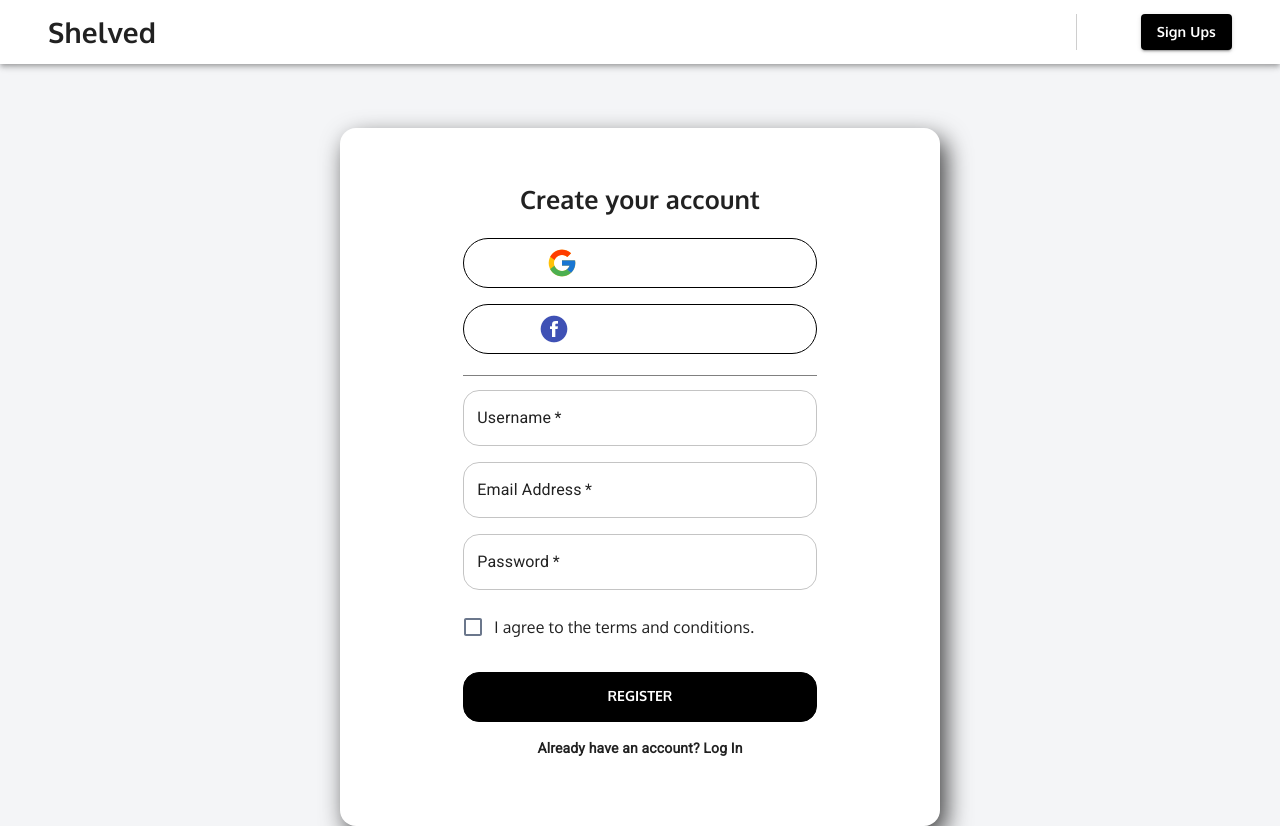
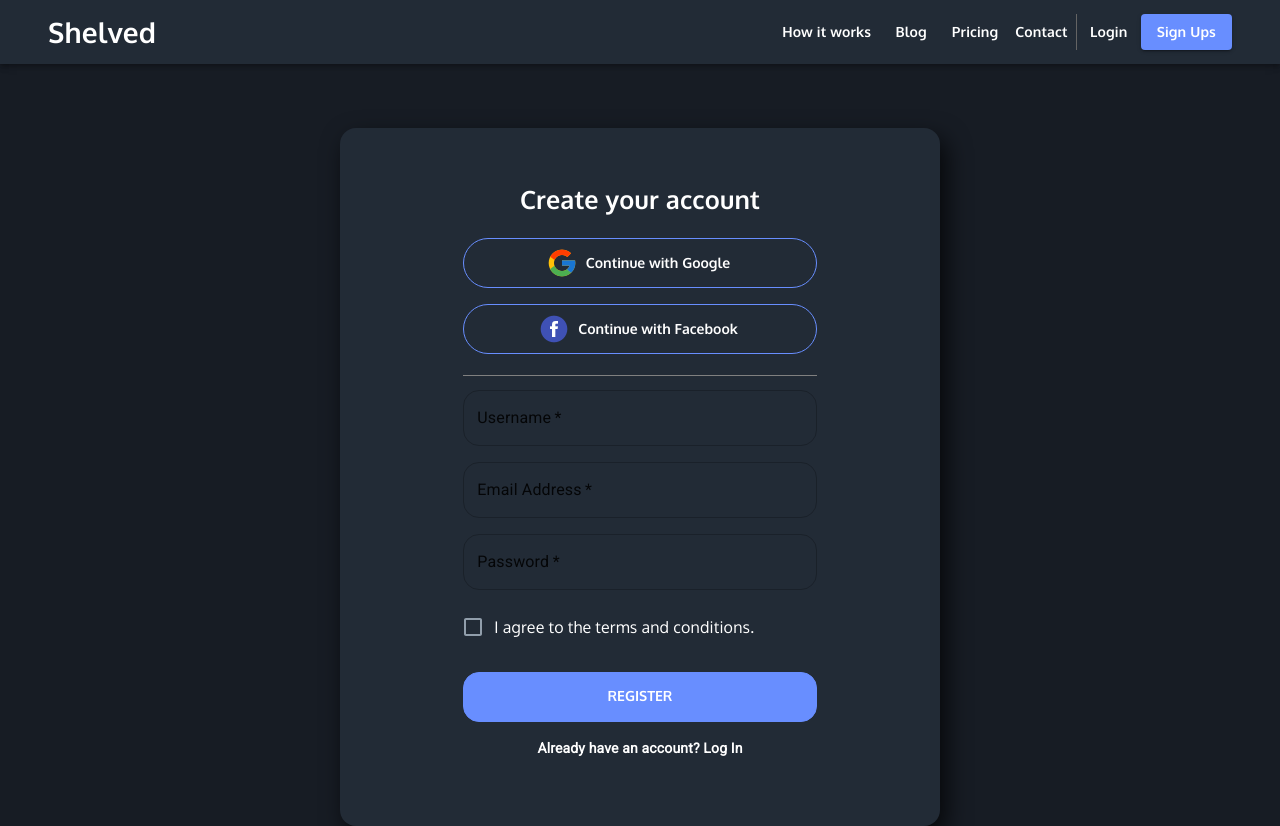
Before and after one commit to arju88nair/ReactTIL, a React app: page /register in a window 1280 px wide. Built offline with nearby package versions, Linux system fonts and the light colour scheme.

Commit message:
Text colors

```diff
--- a/src/_helpers/theme.js
+++ b/src/_helpers/theme.js
@@ -21,7 +21,7 @@ export const themeDark = createMuiTheme({
         primary: {
             main: '#222b36',
             primary: '#688eff',
-            light: '#688eff',
+            dark: '#fff',
         },
         secondary: {
             // main: '#000',
@@ -83,13 +83,13 @@ export const themeLight = createMuiTheme({
             default: "#ffffff"
         },
         text: {
-            primary: "#fff",
+            primary: "#000",
             secondary:'rgb(107, 119, 140)',
             disabled:'rgba(0, 0, 0, 0.38)',
 
         },
         button:{
-            primary:"#000",
+            primary:"#fff",
             secondary:'#000',
             active:'rgba(0, 0, 0, 0.54)',
             hover:'rgba(0, 0, 0, 0.04)',
--- a/src/app/App.jsx
+++ b/src/app/App.jsx
@@ -53,7 +53,7 @@ export function App() {
             {/*        {alert.message}*/}
             {/*    </Alert>*/}
             {/*</Snackbar>*/}
-                <ThemeProvider theme={themeLight}>
+                <ThemeProvider theme={themeDark}>
             <Router history={history}>
                 <Switch>
                     <PrivateRoute exact path="/" component={HomePage}/>
--- a/src/index.html
+++ b/src/index.html
@@ -20,12 +20,9 @@
     html, body {
         margin: 0;
         height: 100%;
-        /*border: thick solid red;*/
         min-height: 100%;
-        /*background-color: #fcfcf6 !important;*/
     }
     #app{
-        /*border: thick solid green;*/
         height: 100vh;
     }
     body {
--- a/src/views/LandingPage/HeroBanner.js
+++ b/src/views/LandingPage/HeroBanner.js
@@ -16,7 +16,8 @@ const useStyles = makeStyles((theme) => ({
         background: 'transparent'
     },
     typography: {
-        textAlign: "center"
+        textAlign: "center",
+        color: theme.palette.text.primary,
     },
     heroButtons: {
         marginTop: theme.spacing(4),
--- a/src/views/LoginPage/LoginForm.jsx
+++ b/src/views/LoginPage/LoginForm.jsx
@@ -8,19 +8,21 @@ import {ThemeProvider, makeStyles, createMuiTheme} from '@material-ui/core/style
 import Container from '@material-ui/core/Container';
 import {green} from "@material-ui/core/colors/green";
 import {useDispatch, useSelector} from "react-redux";
-import {alertActions, miscActions,authenticationActions} from "../../_actions";
+import {alertActions, miscActions, authenticationActions} from "../../_actions";
 import {Link} from 'react-router-dom';
 import FormControlLabel from "@material-ui/core/FormControlLabel";
 import Checkbox from "@material-ui/core/Checkbox";
 import Divider from "@material-ui/core/Divider";
 
 const theme = createMuiTheme({
-    palette: {
-        primary: green,
-        // text:"white"
-    },
+    // palette: {
+    //     primary: {
+    //         main: "#fff", //this overide blue color
+    //         light: "red", //overides light blue
+    //         dark: "green", //overides dark blue color
+    //     },
+    // },
 });
-
 
 const useStyles = makeStyles((theme) => ({
     backdrop: {
@@ -43,7 +45,6 @@ const useStyles = makeStyles((theme) => ({
         padding: theme.spacing(8),
         borderRadius: '2%',
         backgroundColor: '#ffffff'
-
     },
     avatar: {
         margin: theme.spacing(1),
@@ -95,10 +96,20 @@ const useStyles = makeStyles((theme) => ({
         "MozBoxShadow": "6px 10px 25px 0px rgba(0,0,0,0.75)",
         "boxShadow": "6px 10px 25px 0px rgba(0,0,0,0.75)"
     },
-    textField: {
-        [`& fieldset`]: {
-            borderRadius: '16px',
-        },
+    // textField: {
+    //     [`& fieldset`]: {
+    //         borderRadius: '16px',
+    //         color: theme.palette.text.primary
+    //     },
+    //
+    // },
+    textColor: {
+        color: theme.palette.text.primary
+    },
+    multilineColor: {
+        color: theme.palette.text.primary,
+        borderRadius: '16px',
+
     }
 }));
 
@@ -135,7 +146,7 @@ export function LoginForm() {
     return (
         <Container component="main" maxWidth="sm" className={classes.loginBay}>
             <div className={classes.paper}>
-                <Typography  variant="h5" style={{fontSize: "1.8em", fontWeight: "bold",color: theme.palette.text.primary }}>
+                <Typography className={classes.textColor} variant="h5" style={{fontSize: "1.8em", fontWeight: "bold"}}>
                     Log in to your account
                 </Typography>
                 <div className={classes.socialButtonBlock}>
@@ -181,7 +192,9 @@ export function LoginForm() {
                                     margin="normal"
                                     value={user.email}
                                     type="email"
-                                    className={classes.textField}
+                                    InputProps={{
+                                        className: classes.multilineColor
+                                    }}
 
                                 />
                             </ThemeProvider>
@@ -199,16 +212,16 @@ export function LoginForm() {
                                     autoComplete="current-password"
                                     value={user.password} onChange={handleChange}
                                     inputProps={{minLength: 2}}
-                                    color="primary"
-                                    className={classes.textField}
-                                />
+                                    InputProps={{
+                                        className: classes.multilineColor
+                                    }}/>
                             </ThemeProvider>
                         </Grid>
                         <Grid item xs={12}>
 
-                            <FormControlLabel
-                                control={<Checkbox value="allowExtraEmails" color="text"/>}
-                                label="Remember me"
+                            <FormControlLabel className={classes.textColor}
+                                              control={<Checkbox value="allowExtraEmails" color="text"/>}
+                                              label="Remember me"
                             />
                         </Grid>
                         {errorOpen ? <Grid item xs={12}>
@@ -228,8 +241,8 @@ export function LoginForm() {
                     </Button>
                     <Grid container justify="center">
                         <Grid item>
-                            <Link to="/register" variant="body2"
-                                  style={{textDecoration: 'none', fontWeight: 'bold',color: theme.palette.text.primary}}>
+                            <Link to="/register" variant="body2" className={classes.textColor}
+                                  style={{textDecoration: 'none', fontWeight: 'bold'}}>
                                 New here? Sign Up
                             </Link>
                         </Grid>
--- a/src/views/RegisterPage/RegisterForm.jsx
+++ b/src/views/RegisterPage/RegisterForm.jsx
@@ -102,10 +102,21 @@ const useStyles = makeStyles((theme) => ({
         [`& fieldset`]: {
             borderRadius: '16px',
         },
+    },
+    textColor: {
+        color: theme.palette.text.primary
+    },
+    multilineColor: {
+        color: theme.palette.text.primary,
+        borderRadius: '16px',
+
     }
+
+
 }));
 
 export function RegisterForm() {
+    /// TODO :  Change input field colors
     const [user, setUser] = useState({
         email: '',
         password: '',
@@ -140,7 +151,7 @@ export function RegisterForm() {
         <Container component="main" maxWidth="sm" className={classes.loginBay}>
             <div className={classes.paper}>
 
-                <Typography component="h1" variant="h5" style={{fontSize: "1.8em", fontWeight: "bold"}}>
+                <Typography component="h1" variant="h5" className={classes.textColor}  style={{fontSize: "1.8em", fontWeight: "bold"}}>
                     Create your account
                 </Typography>
                 <div className={classes.socialButtonBlock}>
@@ -184,7 +195,9 @@ export function RegisterForm() {
                                     value={user.username}
                                     onChange={handleChange}
                                     type="text"
-                                    className={classes.textField}
+                                    InputProps={{
+                                        className: classes.multilineColor
+                                    }}
                                 />
                             </ThemeProvider>
                         </Grid>
@@ -201,7 +214,9 @@ export function RegisterForm() {
                                     onChange={handleChange}
                                     value={user.email}
                                     type="email"
-                                    className={classes.textField}
+                                    InputProps={{
+                                        className: classes.multilineColor
+                                    }}
                                 />
                             </ThemeProvider>
                         </Grid>
@@ -219,13 +234,15 @@ export function RegisterForm() {
                                     value={user.password}
                                     onChange={handleChange}
                                     inputProps={{minLength: 2}}
-                                    className={classes.textField}
+                                    InputProps={{
+                                        className: classes.multilineColor
+                                    }}
                                 />
                             </ThemeProvider>
                         </Grid>
                         <Grid item xs={12}>
-                            <FormControlLabel
-                                control={<Checkbox value="allowExtraEmails" color="secondary" required/>}
+                            <FormControlLabel className={classes.textColor}
+                                              control={<Checkbox value="allowExtraEmails" color="secondary" required/>}
                                 label="I agree to the terms and conditions."
                             />
                         </Grid>
@@ -246,9 +263,8 @@ export function RegisterForm() {
                     </Button>
                     <Grid container justify="center">
                         <Grid item>
-                            <Link to="/login" style={{
+                            <Link to="/login" className={classes.textColor}  style={{
                                 textDecoration: 'none',
-                                color: 'var(--color-text-dark)',
                                 fontWeight: 'bold'
                             }}> Already have an
                                 account? Log In
```
